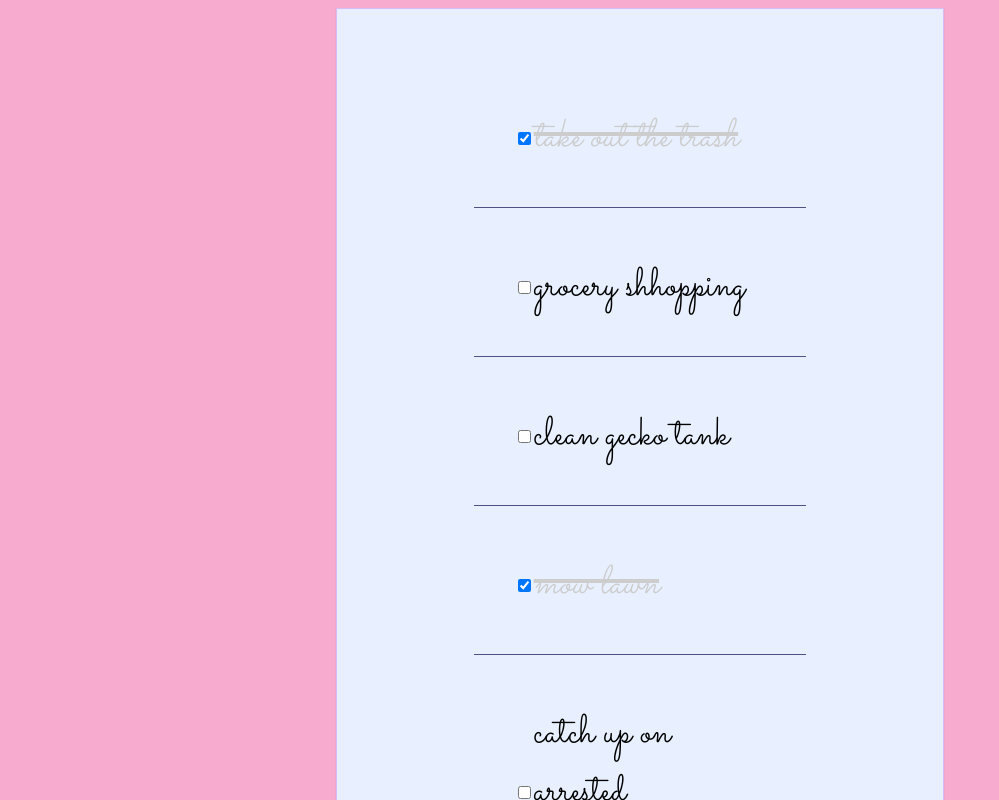
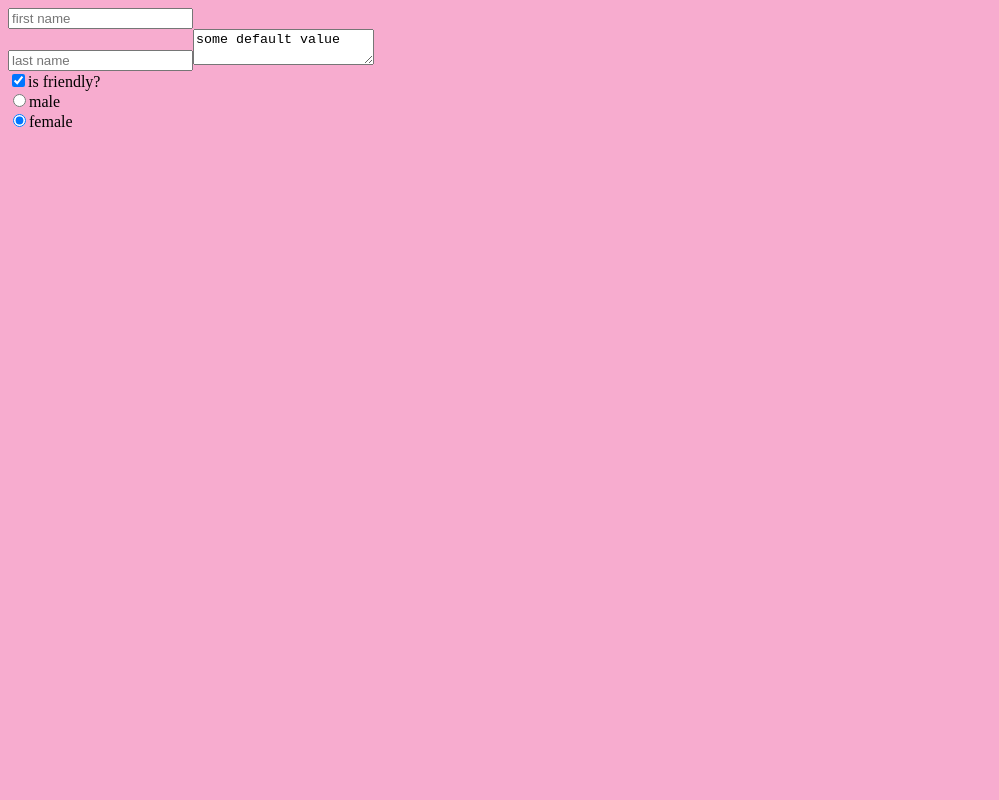
Before and after one commit to evaJelinkova/react-online-course, a React (Create React App) app: page / in a window 1280 px wide. Shown: the top 800 px of the page, without its empty margins (0-999 px from the left). Built offline with nearby package versions, Linux system fonts and the light colour scheme.

Commit message:
forms excercise

```diff
--- a/src/myComponents/App.js
+++ b/src/myComponents/App.js
@@ -1,44 +1,44 @@
 
-import React from "react"
-import ToDoItem from "./ToDoItem"
-import todosData from "./todosData"
+// import React from "react"
+// import ToDoItem from "./ToDoItem"
+// import todosData from "./todosData"
 
-class App extends React.Component {
-  constructor() {
-    super()
-    this.state = {
-      todos: todosData
-    }
-    this.handleChange = this.handleChange.bind(this)
-  }
+// class App extends React.Component {
+//   constructor() {
+//     super()
+//     this.state = {
+//       todos: todosData
+//     }
+//     this.handleChange = this.handleChange.bind(this)
+//   }
 
-  handleChange(id) {
-    this.setState(prevState => {
-      const updatedTodos = prevState.todos.map(todo => {
-        if (todo.id === id) {
-          todo.completed = !todo.completed
-        }
-        return todo
-      })
-      return {
-        todos: updatedTodos
-      }
-    })
-  }
+//   handleChange(id) {
+//     this.setState(prevState => {
+//       const updatedTodos = prevState.todos.map(todo => {
+//         if (todo.id === id) {
+//           todo.completed = !todo.completed
+//         }
+//         return todo
+//       })
+//       return {
+//         todos: updatedTodos
+//       }
+//     })
+//   }
 
-  render() {
-    const todoItems = this.state.todos.map(item => <ToDoItem key={item.id} item={item} handleChange={this.handleChange}/>)
+//   render() {
+//     const todoItems = this.state.todos.map(item => <ToDoItem key={item.id} item={item} handleChange={this.handleChange}/>)
 
-    return (
-      <div className="todo-list">
-        {todoItems}
-      </div>
-    )
-  }
+//     return (
+//       <div className="todo-list">
+//         {todoItems}
+//       </div>
+//     )
+//   }
 
-}
+// }
 
-export default App
+// export default App
 
 // ------------date change--------------
 // import React from "react"
@@ -323,3 +323,90 @@ export default App
 // }
 
 // export default App
+
+
+
+// ----------fetching data from API-------------------
+
+import React, {Component} from "react"
+
+class App extends Component {
+  constructor() {
+    super()
+    this.state = {
+      firstName: "",
+      lastName: "",
+      isFriendly: true
+    }
+    this.handleChange = this.handleChange.bind(this)
+  }
+
+  handleChange(event) {
+    const {name, value, type, checked} = event.target
+    type === "checkbox" ? this.setState({ [name]: checked }) : this.setState({ [name]: value
+    })
+  }
+
+  render() {
+    return (
+      <form>
+        <input
+          type="text"
+          value={this.state.firstName}
+          name="firstName" placeholder="first name"
+          onChange={this.handleChange}
+        />
+
+        <br />
+
+        <input
+          type="text"
+          value={this.state.lastName}
+          name="lastName" placeholder="last name"
+          onChange={this.handleChange}
+        />
+
+        <textarea
+          value={"some default value"}
+          onChange={this.onChange}
+        />
+
+        <br/>
+
+        <label>
+          <input
+            type="checkbox"
+            name="isFriendly"
+            checked={this.state.isFriendly}
+            onChange={this.handleChange}
+          />is friendly?
+        </label>
+        <br/>
+        <label>
+          <input
+            type="radio"
+            name="gender"
+            value="male"
+            checked={this.state.isFriendly}
+            onChange={this.handleChange}
+          />male
+        </label>
+        <br/>
+        <label>
+          <input
+            type="radio"
+            name="gender"
+            value="female"
+            checked={this.state.isFriendly}
+            onChange={this.handleChange}
+          />female
+        </label>
+
+
+        <h1>{this.state.firstName} {this.state.lastName}</h1>
+      </form>
+    )
+  }
+}
+
+export default App
```
